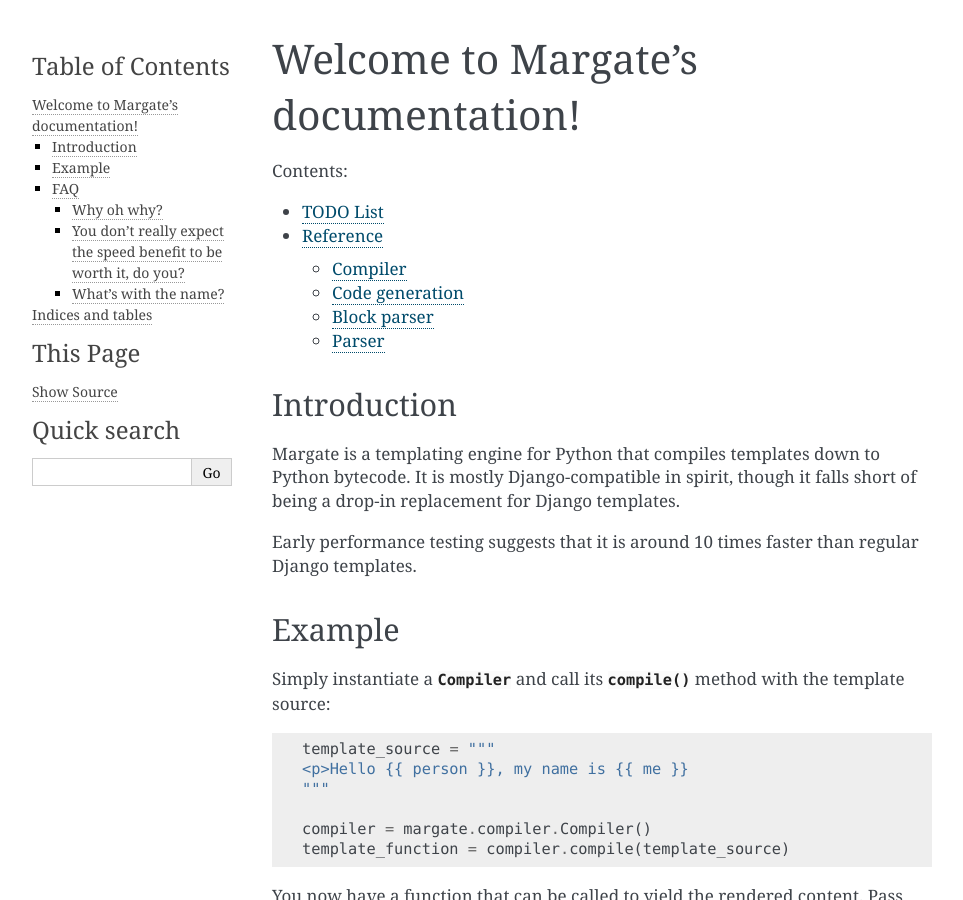
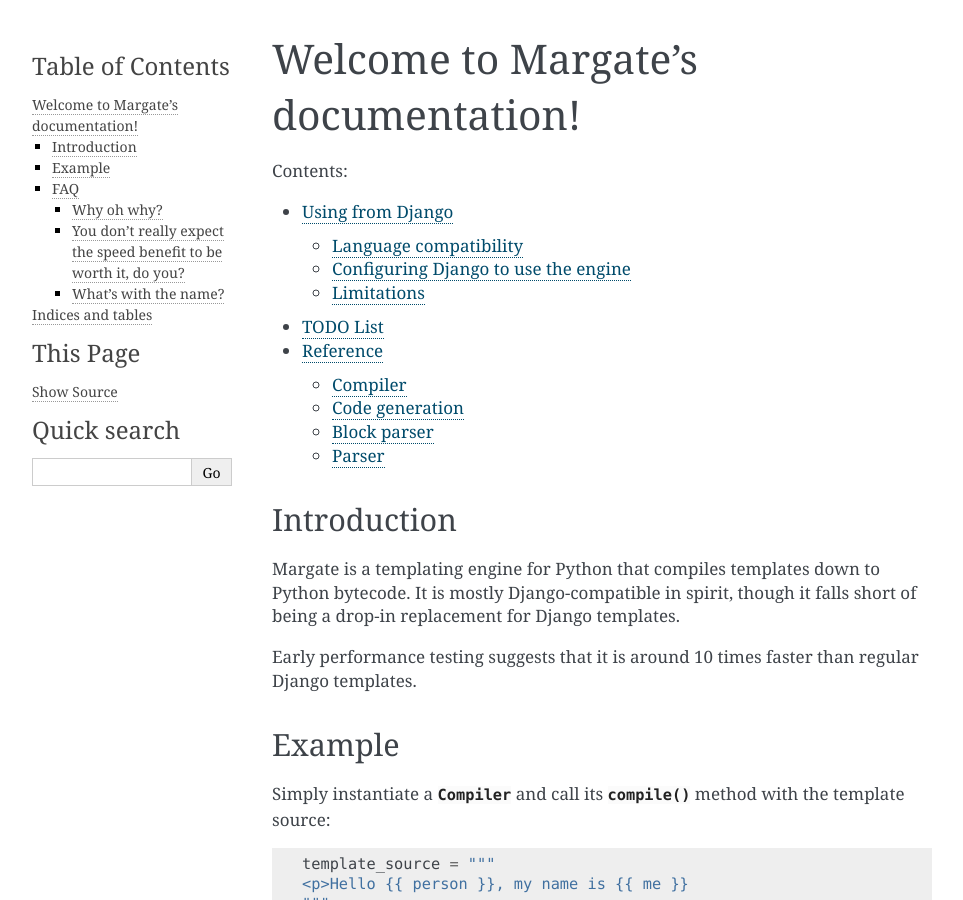
Before and after one commit to timmartin/margate, a Sphinx documentation site: the page built from docs/index.rst, in a window 1280 px wide and 900 px high. Shown: the whole window, without its empty margins (148-1111 px from the left). Built offline with Sphinx 7.4.7, drawn with Linux system fonts in a browser that asks for light colours; part of the change alters nothing that is shown.

Commit message:
Added some documentation for Django integration

```diff
--- /dev/null
+++ b/docs/django.rst
@@ -0,0 +1,50 @@
+Using from Django
+=================
+
+Language compatibility
+----------------------
+
+The Margate language is very similar in style to the built-in Django
+template engine, but differs in a number of important details.
+
+Most importantly, ``{{ }}`` expressions (and expressions in ``for``
+loop commands etc.) are treated as arbitrary Python code. This means
+that they are more flexible than Django template language, but
+prevents you from taking advantage of the shortcuts that automatically
+convert object attributes into dictionary member lookup.
+
+For example, instead of writing::
+
+  {% for tag in blog_post.tags %}
+  ...
+  {% endfor %}
+
+if ``blog_post`` is a dictionary, you will need to write::
+
+  {% for tag in blog_post["tags"] %}
+  ...
+  {% endfor %}
+
+Another limitation is that none of the built-in filters are currently
+supported.
+
+Configuring Django to use the engine
+------------------------------------
+
+To enable Margate in Django, simply add it to the ``TEMPLATES`` in
+``settings.py``::
+
+  TEMPLATES = [
+    {
+      'BACKEND': 'margate.django.MargateEngine',
+      'DIRS': [],
+      'APP_DIRS': True
+    }
+  ]
+
+Limitations
+-----------
+
+Currently templates are compiled on-demand and discarded immediately
+afterwards rather than being cached. This means that there is unlikely
+to be any speed advantage to using Margate in a Django app.
--- a/docs/index.rst
+++ b/docs/index.rst
@@ -6,6 +6,7 @@ Welcome to Margate's documentation!
    :maxdepth: 2
    :caption: Contents:
 
+   django
    todo_list
    reference
 
```
